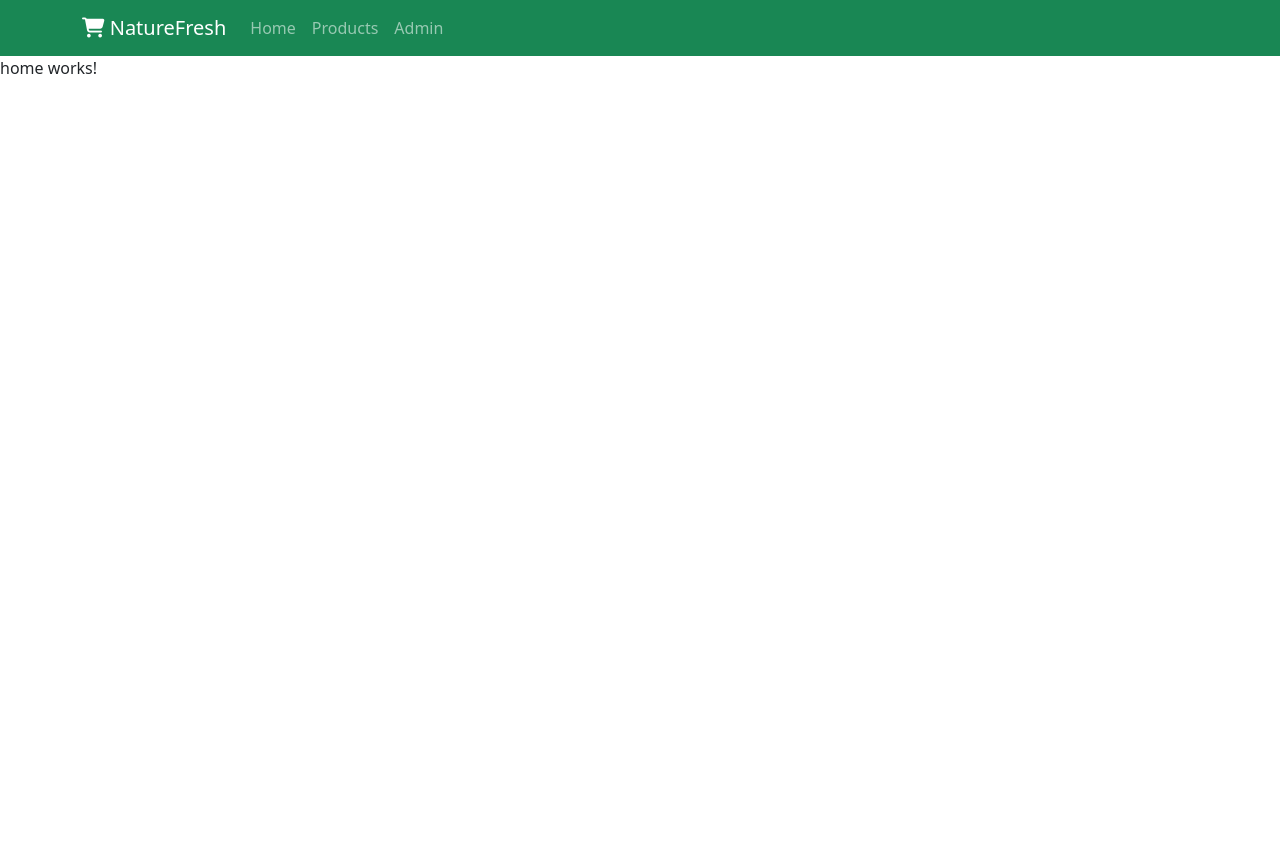
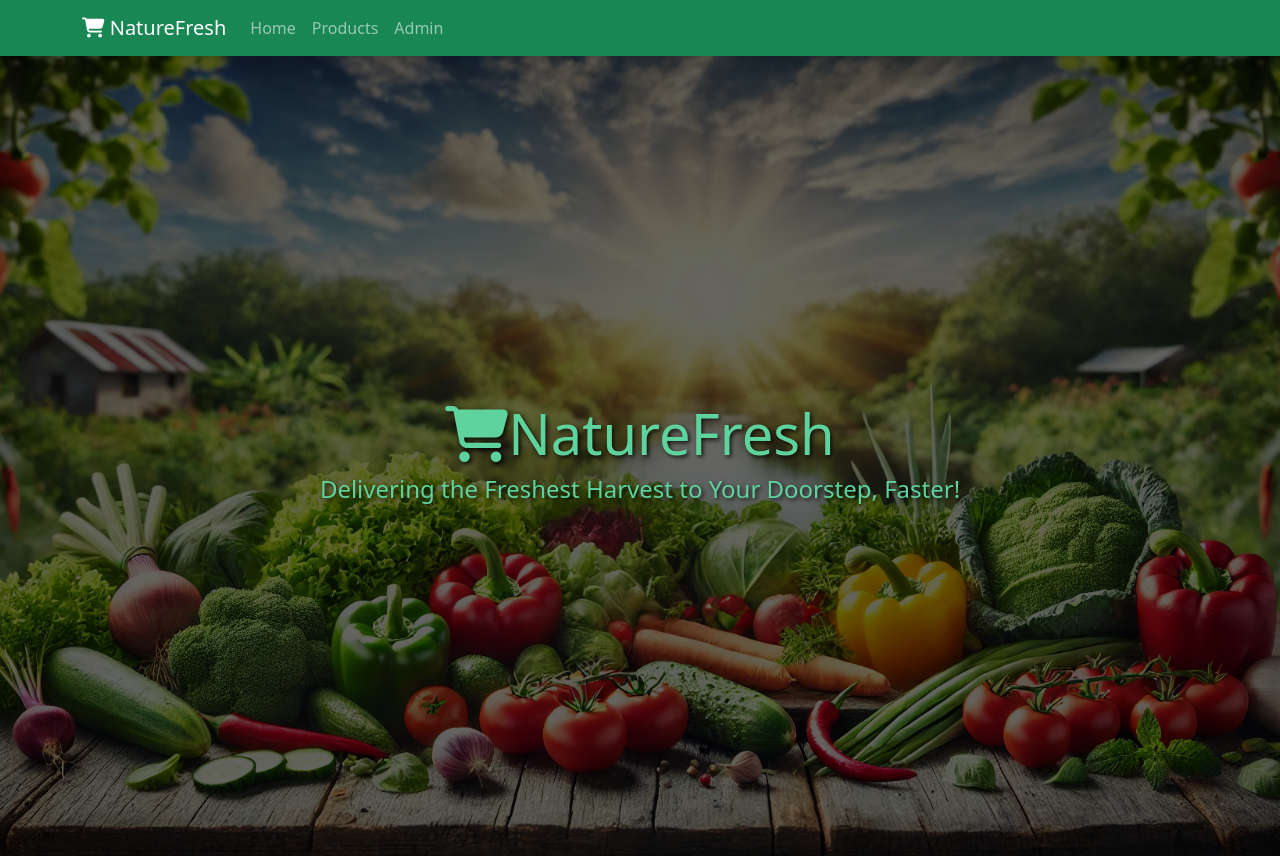
Before and after one commit to Mukulwith7BitGit/nature-fresh, an Angular app in the folder client/nature-fresh-app/: page / in a window 1280 px wide. Before the commit the page ends 800 px from the top, so only its background shows below. Built offline with nearby package versions, Linux system fonts and the light colour scheme.

Commit message:
feat: add home page

```diff
--- a/client/nature-fresh-app/src/app/components/home/home.component.html
+++ b/client/nature-fresh-app/src/app/components/home/home.component.html
@@ -1 +1,10 @@
-<p>home works!</p>
+<div class="landing-page">
+    <div class="wrapper">
+        <div class="d-flex flex-column justify-content-center align-content-center text-center h-100">
+            <h5 class="display-4">
+                <i class="fa fa-shopping-cart"></i>NatureFresh
+            </h5>
+            <h4>Delivering the Freshest Harvest to Your Doorstep, Faster!</h4>
+        </div>
+    </div>
+</div>
--- a/client/nature-fresh-app/src/styles.css
+++ b/client/nature-fresh-app/src/styles.css
@@ -1 +1,30 @@
 /* You can add global styles to this file, and also import other style files */
+
+@import url('https://fonts.googleapis.com/css2?family=Ubuntu:wght@300;400;500&display=swap');
+
+.body {
+    font-family: 'Ubuntu', sans-serif;
+    margin: 0;
+    background-color: #caebdb !important;
+}
+
+.btn {
+    margin: 5px;
+}
+
+.landing-page {
+    background: white url("assets/img/bg-fresh-veges.jpg") no-repeat scroll center;
+    background-size: cover;
+    height: 100vh;
+    color: #5ed39d;
+}
+
+.wrapper {
+    background-color: rgba(0, 0, 0, 0.6);
+    height: 100%;
+}
+
+h5,
+h4 {
+    text-shadow: 2px 2px 4px rgba(0, 0, 0, 0.8);
+}
```
Also changed, not shown: client/nature-fresh-app/src/assets/img/bg-fresh-veges.jpg (added), client/nature-fresh-app/src/assets/img/bg-grocery.jpg (added).
